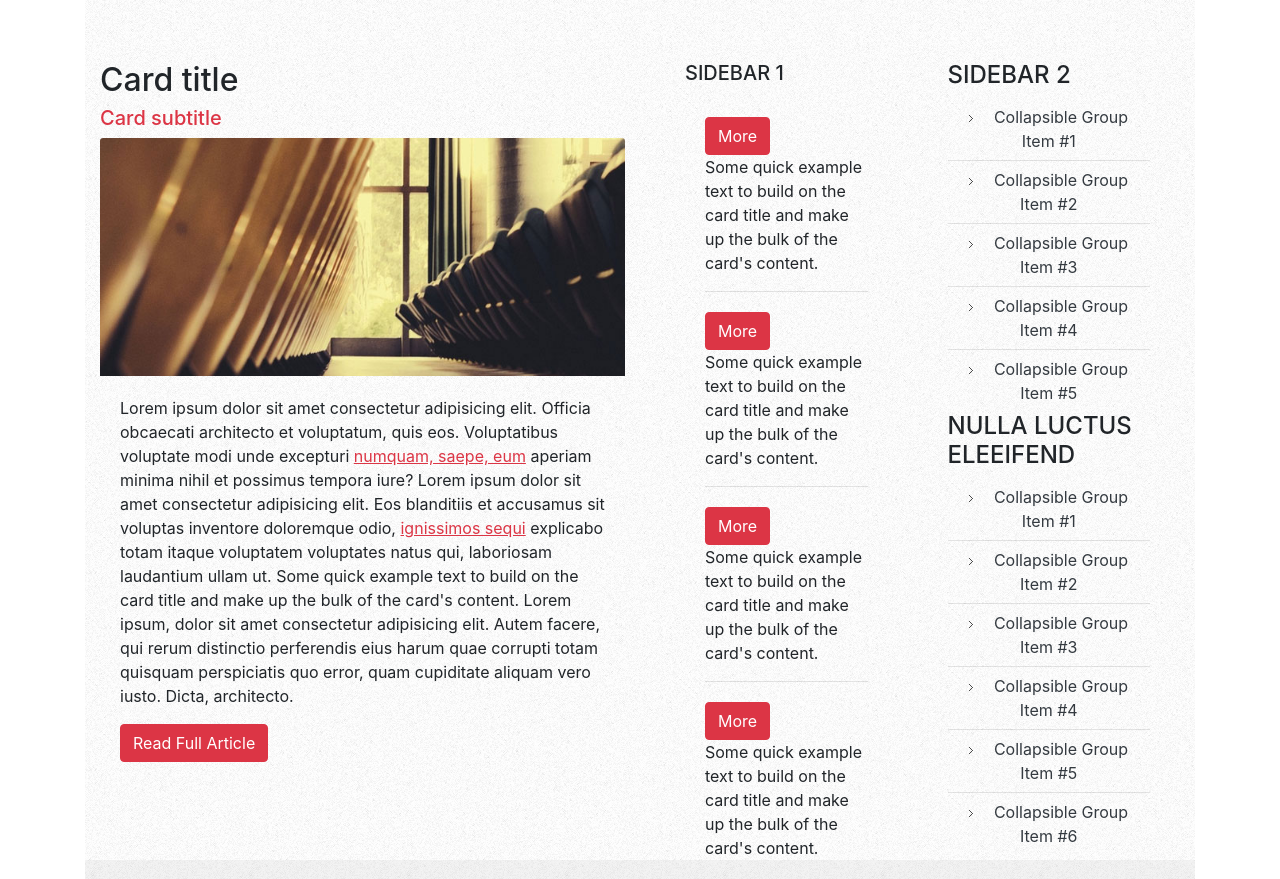
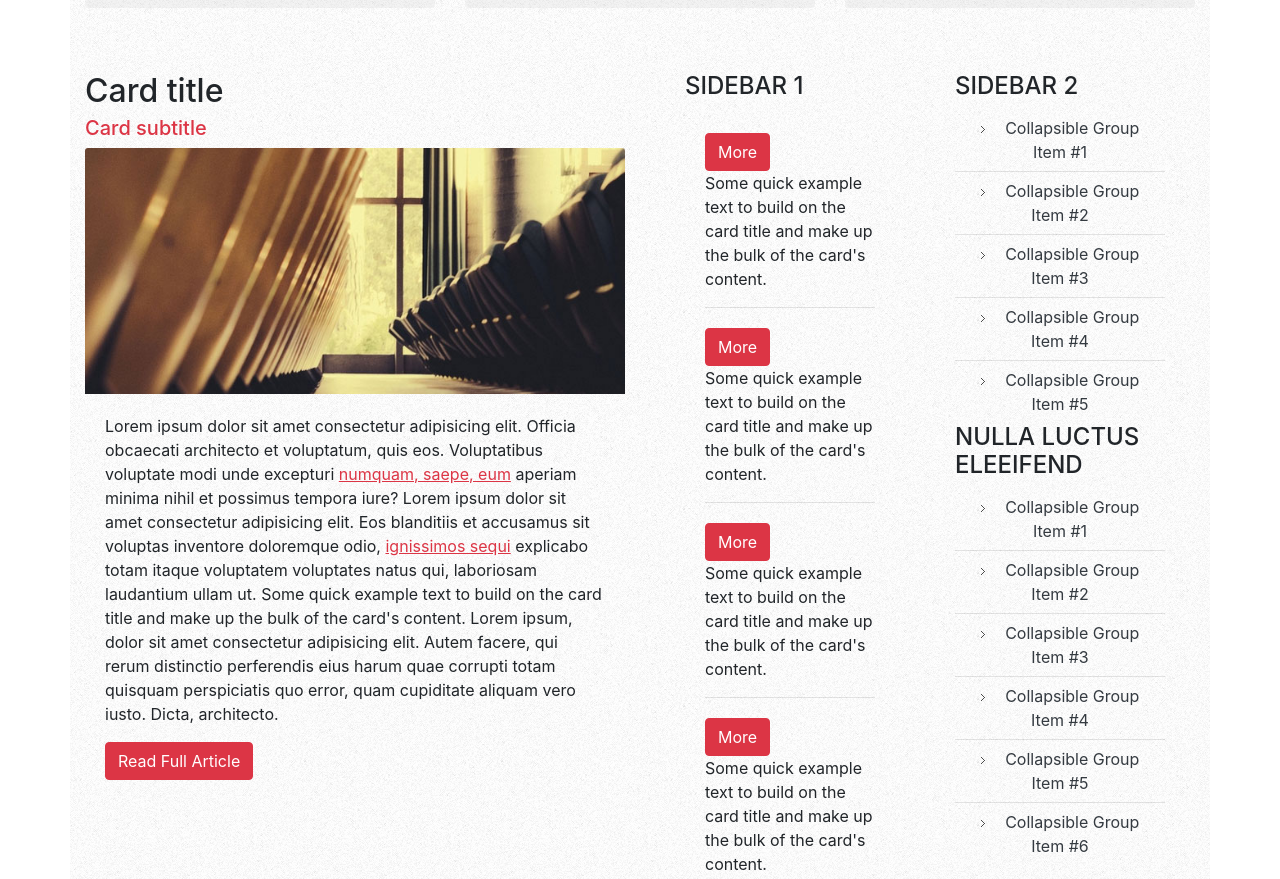
Before and after one commit to elozano03/chall6, a plain HTML site: page index.html in a window 1280 px wide. Shown: the part 1132-2011 px from the top of the page. Drawn offline with nearby package versions, Linux system fonts and the light colour scheme.

Commit message:
switch 5

```diff
--- a/index.html
+++ b/index.html
@@ -157,7 +157,7 @@
                     </div>
                 </div>
             </section>
-            <section class="mt-5">
+            <section class="mt-5 pb-5">
 
                 <div class="row">
                     <div class="col-12 col-lg-6">
@@ -187,7 +187,7 @@
                             <div class="col-12 col-md-6">
                                 <div class="row">
                                     <div class="col-12">
-                                        <h5 class="card-title">SIDEBAR 1</h5>
+                                        <h4 class="card-title">SIDEBAR 1</h4>
                                         <div class="card border-0 sect3_art">
                                             <div class="card-body pb-0">
                                                 <a href="#" class="btn btn-danger">More</a>
@@ -502,7 +502,7 @@
             </section>
         </main>
 
-        <footer>
+        <footer class="pt-4">
             <div class="row">
                 <div class="col-12">
                     <div class="row">
--- a/style.css
+++ b/style.css
@@ -1,3 +1,11 @@
+.row{
+    margin: 0;
+    padding: 0;
+}
+
+.container{
+    padding: 0;
+}
 
 /* DEBUT HEADER */
 
@@ -24,14 +32,12 @@ main, .sect1_art, .img_header, .sect3_art{
     background-image: url(images/fond-article.png);
 }
 
+/* FIN MAIN */
+/* DEBUT FOOTER */
 .bg-footer{
     background-image: url(images/footer.png);
 }
-
-.row{
-    margin: 0;
-    padding: 0;
-}
+/* FIN FOOTER */
 
 
 @media screen and ( min-width: 1024px){
@@ -53,4 +59,6 @@ main, .sect1_art, .img_header, .sect3_art{
     header{
         padding-bottom: 1rem;
     }
+
+
 }
```
